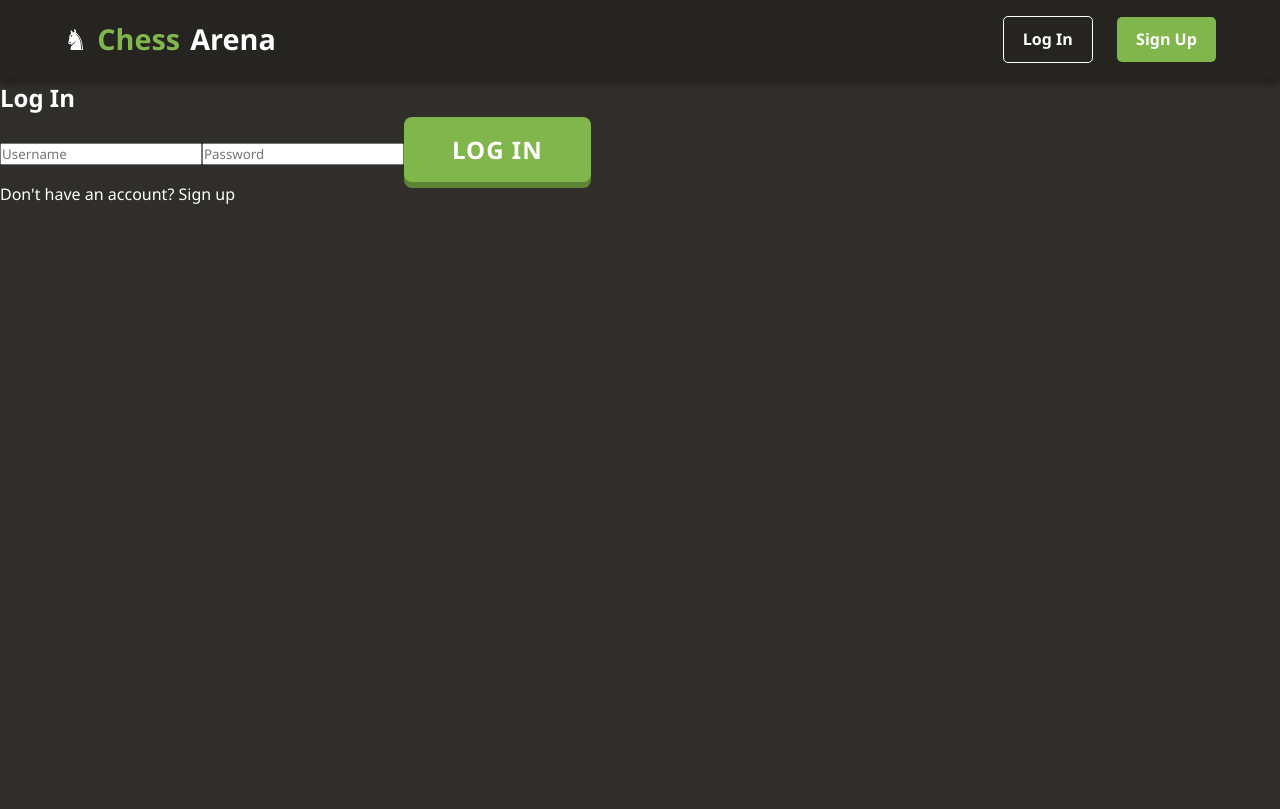
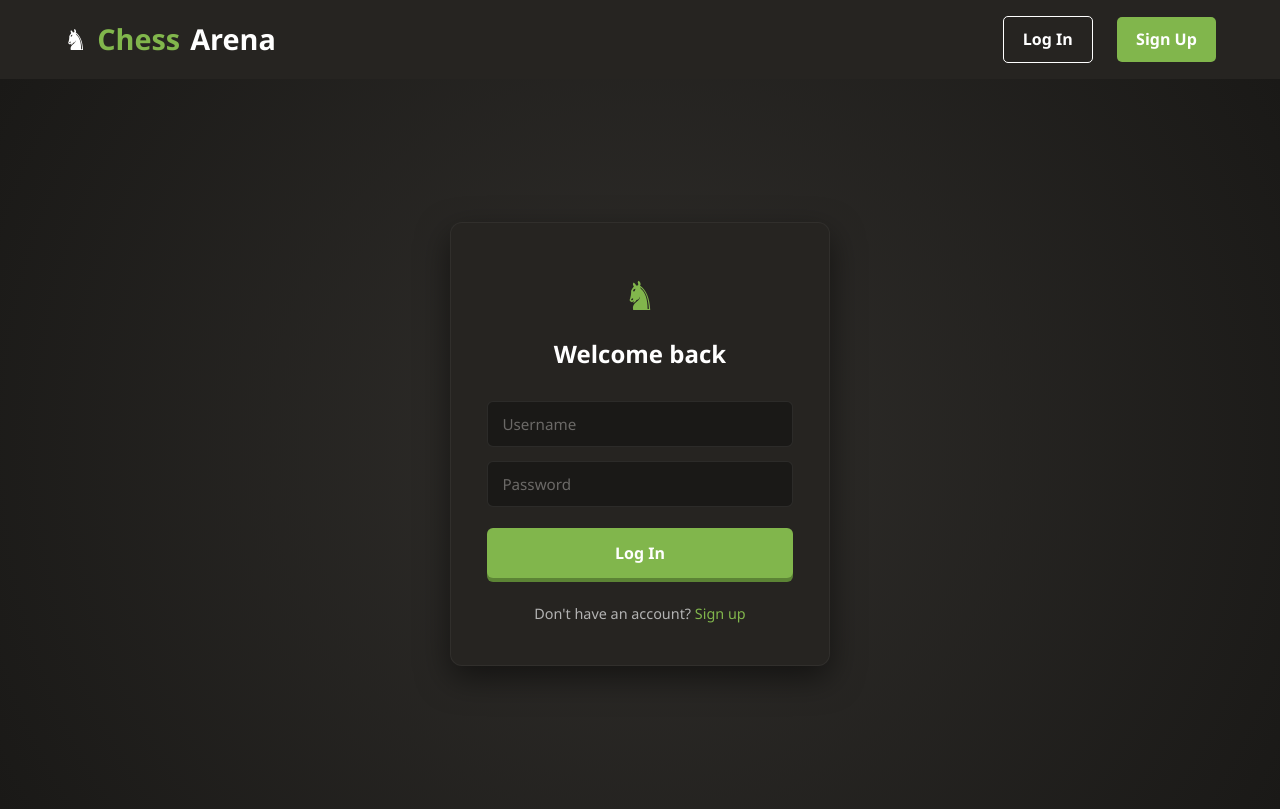
Before and after one commit to KrishnaBhargavN/chess-arena, a React (Vite) app in the folder frontend/: page /login in a window 1280 px wide. Built offline with nearby package versions, Linux system fonts and the light colour scheme; no server answers.

Commit message:
improved ui of login and signup

```diff
--- a/frontend/src/App.css
+++ b/frontend/src/App.css
@@ -130,6 +130,115 @@ a {
   box-shadow: none;
 }
 
+/* --- Auth (Login / Register) --- */
+.auth-container {
+  display: flex;
+  justify-content: center;
+  align-items: center;
+  min-height: calc(100vh - 70px);
+  padding: 24px;
+  background: radial-gradient(circle at center, #302e2b 0%, #1a1917 100%);
+}
+
+.auth-card {
+  background-color: #262421;
+  border-radius: 12px;
+  padding: 2.5rem 2.25rem;
+  width: 100%;
+  max-width: 380px;
+  box-shadow: 0 12px 32px rgba(0, 0, 0, 0.5);
+  border: 1px solid rgba(255, 255, 255, 0.05);
+}
+
+.auth-brand {
+  text-align: center;
+  font-size: 2.5rem;
+  margin-bottom: 0.5rem;
+  color: #81b64c;
+}
+
+.auth-card h2 {
+  text-align: center;
+  font-size: 1.5rem;
+  margin-bottom: 1.75rem;
+  color: #fff;
+}
+
+.auth-form {
+  display: flex;
+  flex-direction: column;
+  gap: 0.85rem;
+}
+
+.auth-form input {
+  background-color: #1a1917;
+  border: 1px solid rgba(255, 255, 255, 0.08);
+  color: #fff;
+  padding: 0.75rem 0.9rem;
+  border-radius: 6px;
+  font-size: 0.95rem;
+  outline: none;
+  transition: border-color 0.2s ease, background-color 0.2s ease;
+}
+
+.auth-form input::placeholder {
+  color: #6b6967;
+}
+
+.auth-form input:focus {
+  border-color: #81b64c;
+  background-color: #15140f;
+}
+
+.auth-error {
+  background-color: rgba(220, 53, 69, 0.12);
+  color: #ff6b7a;
+  padding: 0.65rem 0.85rem;
+  border-radius: 6px;
+  font-size: 0.875rem;
+  border-left: 3px solid #dc3545;
+}
+
+.btn-auth {
+  background-color: #81b64c;
+  color: #fff;
+  font-weight: bold;
+  font-size: 1rem;
+  padding: 0.85rem 1rem;
+  border-radius: 6px;
+  border: none;
+  cursor: pointer;
+  margin-top: 0.5rem;
+  box-shadow: 0 4px 0 #5c8435;
+  transition: all 0.15s ease;
+}
+
+.btn-auth:hover {
+  background-color: #92c45d;
+}
+
+.btn-auth:active {
+  transform: translateY(2px);
+  box-shadow: 0 2px 0 #5c8435;
+}
+
+.auth-footer {
+  text-align: center;
+  margin-top: 1.5rem;
+  color: #b3b3b3;
+  font-size: 0.9rem;
+}
+
+.auth-footer a {
+  color: #81b64c;
+  font-weight: 500;
+}
+
+.auth-footer a:hover {
+  color: #92c45d;
+  text-decoration: underline;
+}
+
 /* --- Responsive Design --- */
 @media (max-width: 768px) {
   .navbar {
--- a/frontend/src/components/Login.tsx
+++ b/frontend/src/components/Login.tsx
@@ -22,13 +22,16 @@ export default function Login() {
 
   return (
     <div className="auth-container">
-      <h2>Log In</h2>
+      <div className="auth-card">
+        <div className="auth-brand">♞</div>
+        <h2>Welcome back</h2>
         <form onSubmit={handleSubmit} className="auth-form">
           <input
             type="text"
             placeholder="Username"
             value={username}
             onChange={(e) => setUsername(e.target.value)}
+            autoComplete="username"
             required
           />
           <input
@@ -36,16 +39,18 @@ export default function Login() {
             placeholder="Password"
             value={password}
             onChange={(e) => setPassword(e.target.value)}
+            autoComplete="current-password"
             required
           />
           {error && <p className="auth-error">{error}</p>}
-        <button type="submit" className="btn btn-play">
+          <button type="submit" className="btn-auth">
             Log In
           </button>
         </form>
-      <p>
+        <p className="auth-footer">
           Don't have an account? <Link to="/register">Sign up</Link>
         </p>
       </div>
+    </div>
   );
 }
--- a/frontend/src/components/Register.tsx
+++ b/frontend/src/components/Register.tsx
@@ -22,13 +22,16 @@ export default function Register() {
 
   return (
     <div className="auth-container">
-      <h2>Sign Up</h2>
+      <div className="auth-card">
+        <div className="auth-brand">♞</div>
+        <h2>Create your account</h2>
         <form onSubmit={handleSubmit} className="auth-form">
           <input
             type="text"
             placeholder="Username"
             value={username}
             onChange={(e) => setUsername(e.target.value)}
+            autoComplete="username"
             required
           />
           <input
@@ -36,16 +39,18 @@ export default function Register() {
             placeholder="Password"
             value={password}
             onChange={(e) => setPassword(e.target.value)}
+            autoComplete="new-password"
             required
           />
           {error && <p className="auth-error">{error}</p>}
-        <button type="submit" className="btn btn-play">
+          <button type="submit" className="btn-auth">
             Sign Up
           </button>
         </form>
-      <p>
+        <p className="auth-footer">
           Already have an account? <Link to="/login">Log in</Link>
         </p>
       </div>
+    </div>
   );
 }
```
Lines whose indentation alone changed are shown as unchanged.
